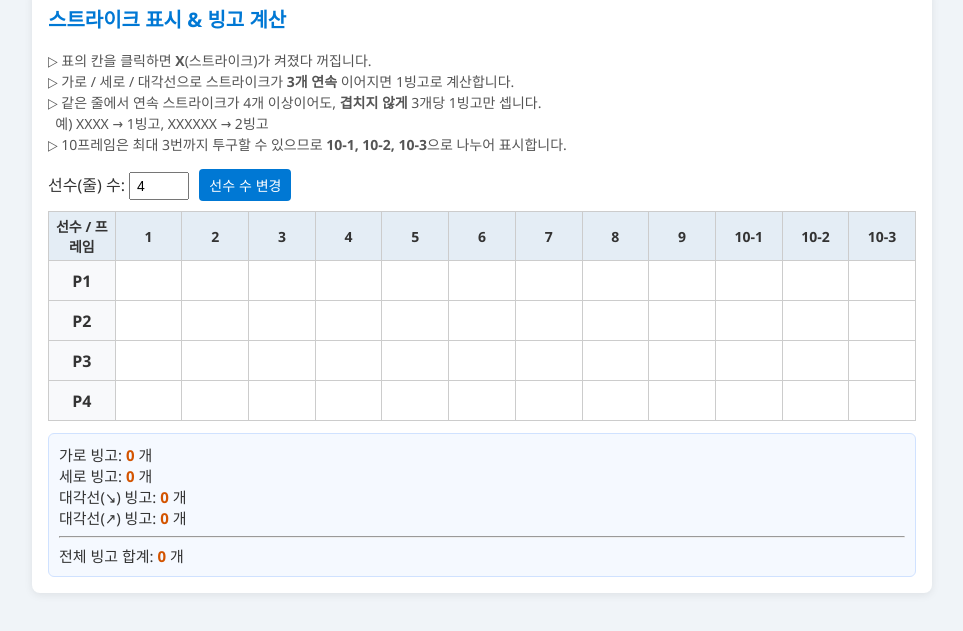
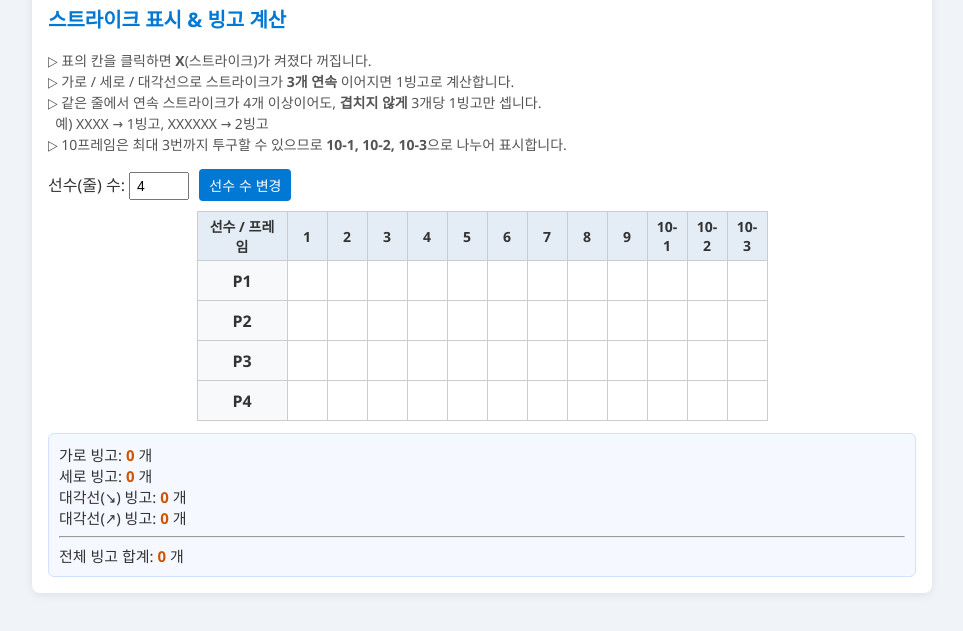
Before and after one commit to penguin311/strike_bingo, a plain HTML site: page index.html in a window 1280 px wide. Shown: the part 109-740 px from the top of the page, without its empty margins (158-1121 px from the left). Drawn offline with Linux system fonts and the light colour scheme.

Commit message:
Update index.html

```diff
--- a/index.html
+++ b/index.html
@@ -45,33 +45,36 @@
       color: var(--accent);
     }
 
+    /* 표 가로 길이를 자동으로, 가운데 정렬 */
     table {
       border-collapse: collapse;
-      width: 100%;
       margin-top: 10px;
-      table-layout: fixed; /* 칸 고정 크기 */
+      margin-left: auto;
+      margin-right: auto;
     }
 
     th, td {
       border: 1px solid #ccc;
       text-align: center;
-      padding: 4px;
       font-size: 14px;
     }
 
     th {
       background: #e4edf5;
       font-weight: 600;
-      height: 40px; /* 헤더도 높이 맞춤 */
+      height: 40px;
+      padding: 4px 6px;
     }
 
-    /* 실제 스트라이크 표시 칸: 정사각형 */
+    /* 스트라이크 칸: 정확히 정사각형 40×40 */
     .frame-cell {
       cursor: pointer;
       width: 40px;
       height: 40px;
+      padding: 0;
       user-select: none;
       font-size: 18px;
+      line-height: 40px;  /* 세로 중앙 정렬 */
     }
 
     .frame-cell:hover {
@@ -85,13 +88,14 @@
       font-size: 20px;
     }
 
-    /* 선수 이름 칸은 따로 */
+    /* 선수 이름 칸 */
     .player-label {
       background: #f8f9fb;
       font-weight: 600;
       width: 90px;
       cursor: default;
       height: 40px;
+      padding: 4px 6px;
       font-size: 16px;
     }
 
@@ -385,7 +389,7 @@
 
       // 왼쪽 아래쪽에서 시작
       for (let r = 0; r < players; r++) scan(r, 0);
-      // 아래쪽에서 시작 (0열은 이미 했으니 생략, 대신 위쪽 오른쪽 부분)
+      // 아래쪽에서 시작 (0열은 이미 했으니 1부터)
       for (let c = 1; c < frames; c++) scan(players - 1, c);
 
       return count;
```
